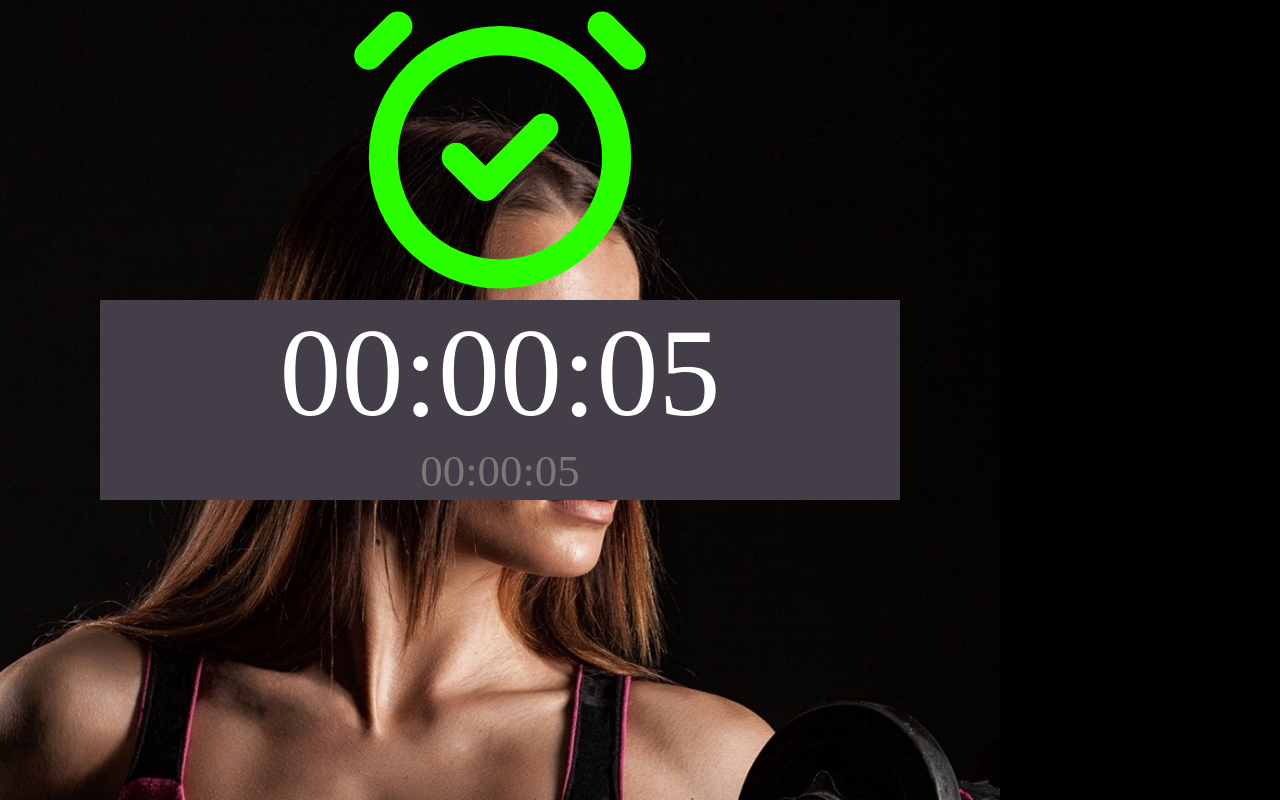
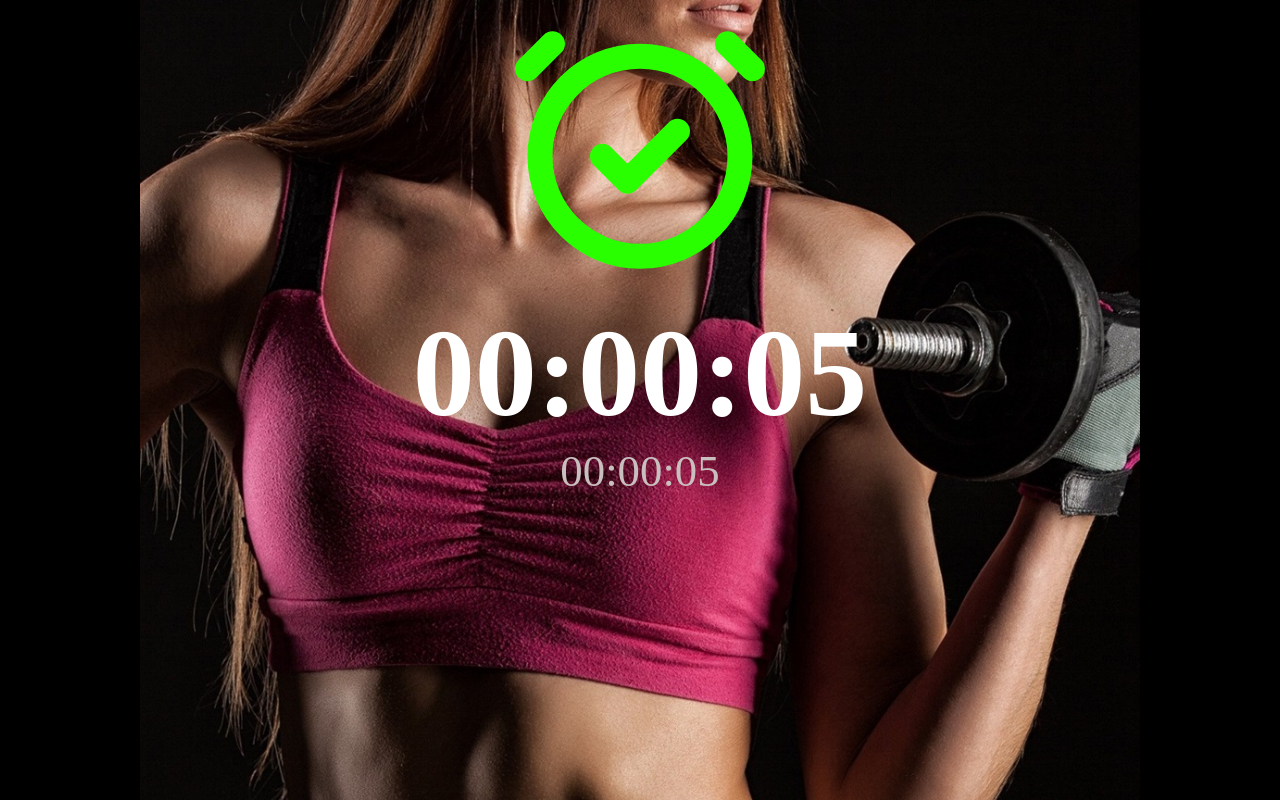
Before and after one commit to Pavel-Parkhomenko/gymtimer, a website: page index.html in a window 1280 px wide. Drawn offline with Linux system fonts and the light colour scheme.

Commit message:
fix current time size

```diff
--- a/styles.css
+++ b/styles.css
@@ -9,32 +9,42 @@ body {
   color: rgb(129, 117, 117);
 }
 
+body {
+  display: flex;
+  justify-content: center; /* по горизонтали */
+  align-items: center; /* по вертикали */
+  min-height: 100vh; /* вся высота экрана */
+  margin: 0;
+}
+
 .container {
   display: flex;
   flex-direction: column;
   align-items: center;
   justify-content: space-around;
   height: 100vh;
+  width: 100%;
   max-width: 1000px;
   /* border: 1px solid red; */
   background-image: url('./img/back_img1.jpg');
   background-repeat: no-repeat;
   background-size: cover;
+  background-position: center;
 }
 
-.top-box,
+/* .top-box,
 .mid-box,
 .bottom-box {
   width: 80%;
-}
+} */
 
 .mid-box {
   height: 200px;
-  background-color: rgb(67, 62, 71);
   display: flex;
   align-items: center;
   justify-content: center;
   flex-direction: column;
+  width: 100%;
 }
 
 .top-box,
@@ -47,12 +57,14 @@ body {
 }
 
 .time-current {
-  font-size: clamp(34px, 10vw, 124px);
+  font-size: clamp(44px, 20vw, 124px);
   color: white;
+  font-weight: 600;
 }
 
 .time-main {
   font-size: clamp(24px, 3.5vw, 104px);
+  color: rgb(202, 191, 191);
 }
 
 #timer-svg {
```
